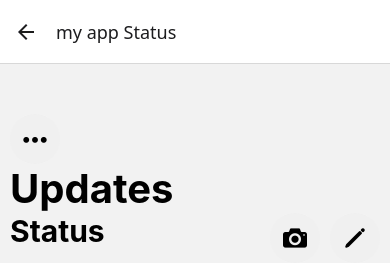
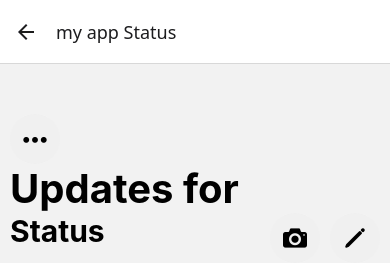
Before and after one commit to rizwanatta/training-app-2025-summer-camp-react-native, a React Native app: screen /Login in a window 390 px wide. Both pictures are taken after a click on the button "LOGIN". Shown: the top 263 px of the page. Built offline with nearby package versions, Linux system fonts and the light colour scheme.

Commit message:
how to pass and read data between screens

```diff
--- a/src/screens/login.js
+++ b/src/screens/login.js
@@ -10,12 +10,12 @@ import {
 } from "react-native";
 
 export default function Login() {
-  const [Email, setEmail] = useState("");
+  const [email, setEmail] = useState("");
   const [password, setPassword] = useState("");
   const { navigate } = useNavigation();
 
   function onLoginPress() {
-    navigate("WhatsappStatus");
+    navigate("WhatsappStatus", { email: email });
   }
 
   return (
@@ -30,6 +30,7 @@ export default function Login() {
         placeholderTextColor={"white"}
         style={styles.input}
         placeholder="enter your email"
+        onChangeText={setEmail}
       />
       <TextInput
         style={styles.input}
--- a/src/screens/whatsappStatus/whatsappStatus.js
+++ b/src/screens/whatsappStatus/whatsappStatus.js
@@ -9,8 +9,10 @@ import { styles } from "./styles";
 import { IconContainer } from "../../components/iconContainer";
 import ConfettiButton from "../../components/confettiButton";
 
-export default function WhatsappStatus() {
+export default function WhatsappStatus({ route }) {
   const numericData = [0, 1, 2, 3, 4, 5, 6, 7, 8, 9];
+
+  const userSentEmail = route.params.email;
 
   const _renderStatus = (item) => {
     return (
@@ -32,7 +34,7 @@ export default function WhatsappStatus() {
             />
           }
         />
-        <Text style={styles.headerText}>Updates</Text>
+        <Text style={styles.headerText}>Updates for {userSentEmail}</Text>
 
         <View style={styles.statusListing}>
           <View style={styles.statusListingHeading}>
```
